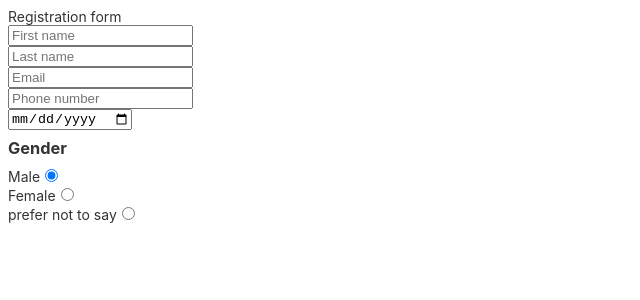
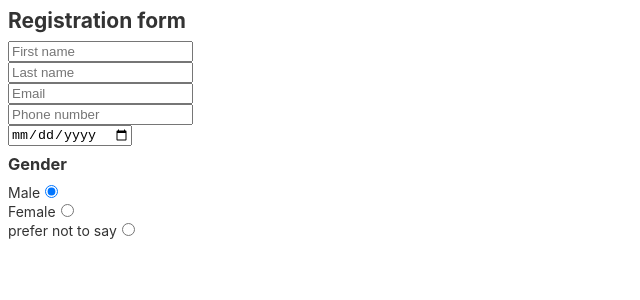
Before and after one commit to AnitaAO/angular-template-form-with-api, an Angular app: page / in a window 1280 px wide. Shown: the top 300 px of the page, without its empty margins (0-640 px from the left). Built offline with nearby package versions, Linux system fonts and the light colour scheme.

Commit message:
header h1 edited

```diff
--- a/src/app/app.component.html
+++ b/src/app/app.component.html
@@ -4,7 +4,9 @@
 <main>
   <section class="container">
 
-    <header>Registration form</header>
+    <header>
+      <h1>Registration form</h1>
+    </header>
 
     <form>
       <div class="column">
```
